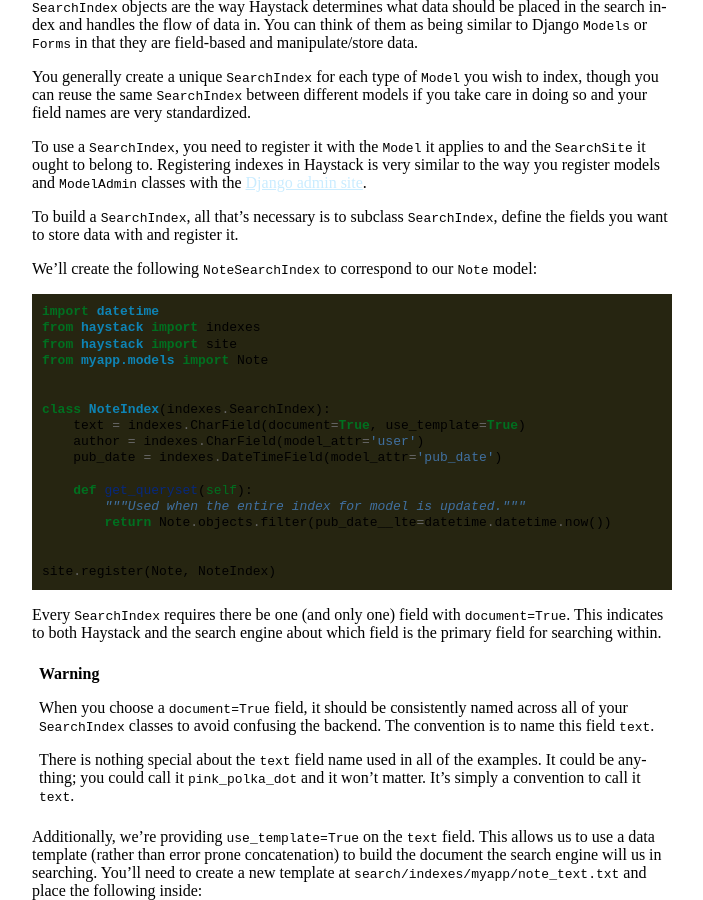
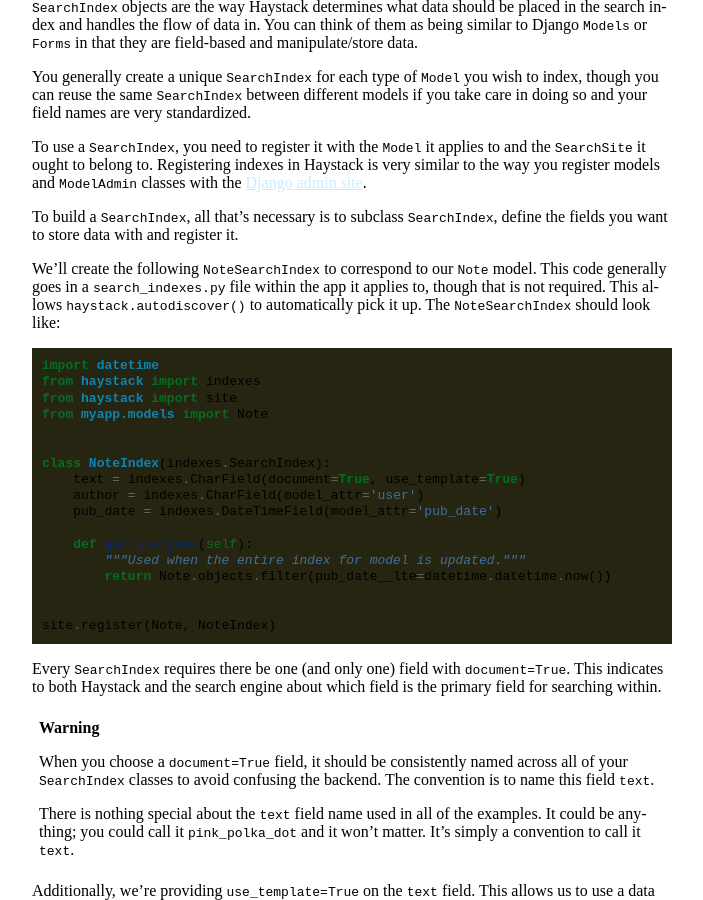
Before and after one commit to django-haystack/django-haystack, a Sphinx documentation site: the page built from docs/tutorial.rst, in a window 1280 px wide and 900 px high, scrolled down 2847 px. Shown: the whole window, without its empty margins (158-861 px from the left). Built offline with Sphinx 7.4.7, drawn with Linux system fonts in a browser that asks for light colours; a style sheet for code colours, icons or effects is not loaded.

Commit message:
Fixed tutorial to mention where the `NoteSearchIndex` should be placed. Thanks to bkeating for pointing this out.

```diff
--- a/docs/tutorial.rst
+++ b/docs/tutorial.rst
@@ -179,7 +179,10 @@
 define the fields you want to store data with and register it.
 
 We'll create the following ``NoteSearchIndex`` to correspond to our ``Note``
-model::
+model. This code generally goes in a ``search_indexes.py`` file within the app
+it applies to, though that is not required. This allows
+``haystack.autodiscover()`` to automatically pick it up. The
+``NoteSearchIndex`` should look like::
 
     import datetime
     from haystack import indexes
```
